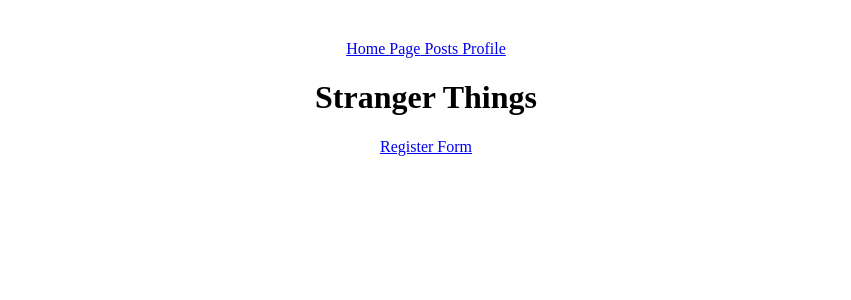
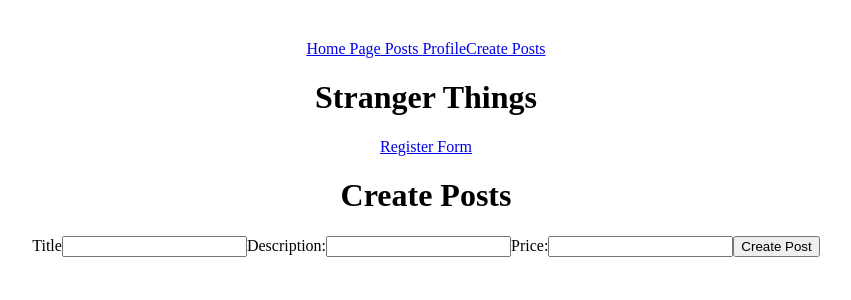
Before and after one commit to bibimbop123/Stranger-Things, a React (Vite) app: page /create-post in a window 1280 px wide. Shown: the top 300 px of the page, without its empty margins (214-1065 px from the left). Built offline with nearby package versions, Linux system fonts and the light colour scheme.

Commit message:
Create posts finished

```diff
--- a/src/App.jsx
+++ b/src/App.jsx
@@ -7,6 +7,7 @@
 import useAuth from "./hooks/useAuth";
 import { useContext } from "react";
 import { AuthContext } from "./components/auth/AuthProvider";
+import CreatePost from "./components/auth/CreatePosts";
 
 function App() {
   const { token, user } = useAuth();
@@ -19,6 +20,7 @@
         <Link to="/"> Home Page</Link>
         <Link to="/posts"> Posts </Link>
         <Link to="/users/me">Profile</Link>
+        <Link to="/create-post">Create Posts</Link>
       </nav>
       <h1>Stranger Things</h1>
       <Link to="/form"> Register Form</Link>
@@ -40,6 +42,7 @@
             }
           />
           <Route path="/posts" element={<FetchAllPosts />} />
+          <Route path="/create-post" element={<CreatePost />} />
           {/* <Route path="/users/me" element={<Profile />} />  */}
         </Routes>
       </div>
--- a/src/api/Posts.js
+++ b/src/api/Posts.js
@@ -11,3 +11,26 @@
     console.error(error.message);
   }
 }
+
+export async function createPost(title, description, price, token) {
+  try {
+    const response = await fetch(`${BASE_URL}/posts`,{
+      method:"POST",
+      headers: {
+        "Content-Type": "application/json",
+        Authorization: `Bearer ${token}`,
+      },
+      body: JSON.stringify({
+        post:{
+          title,
+          description,
+          price,
+        },
+      }),
+    });
+    const result = await response.json();
+    console.log(result);
+  } catch (error) {
+    console.error(error.message);
+  }
+}
--- a/src/components/auth/CreatePosts.jsx
+++ b/src/components/auth/CreatePosts.jsx
@@ -0,0 +1,43 @@
+import { useState } from "react";
+import useAuth from "../../hooks/useAuth";
+import { createPost } from "../../api/Posts";
+import React from "react";
+
+export default function CreatePost() {
+  const [title, setTitle] = useState("");
+  const [description, setDescription] = useState("");
+  const [price, setPrice] = useState("");
+  const { token } = useAuth;
+
+  return (
+    <div>
+      <h1>Create Posts</h1>
+      <form
+        onSubmit={async (e) => {
+          e.preventDefault();
+          await createPost(title, description, price, token);
+        }}
+      >
+        <label>Title</label>
+        <input
+          type="text"
+          value={title}
+          onChange={(event) => setTitle(event.target.value)}
+        />
+        <label>Description:</label>
+        <input
+          type="text"
+          value={description}
+          onChange={(event) => setDescription(event.target.value)}
+        />
+        <label>Price:</label>
+        <input
+          type="text"
+          value={price}
+          onChange={(event) => setPrice(event.target.value)}
+        />
+        <button type="submit">Create Post</button>
+      </form>
+    </div>
+  );
+}
```
